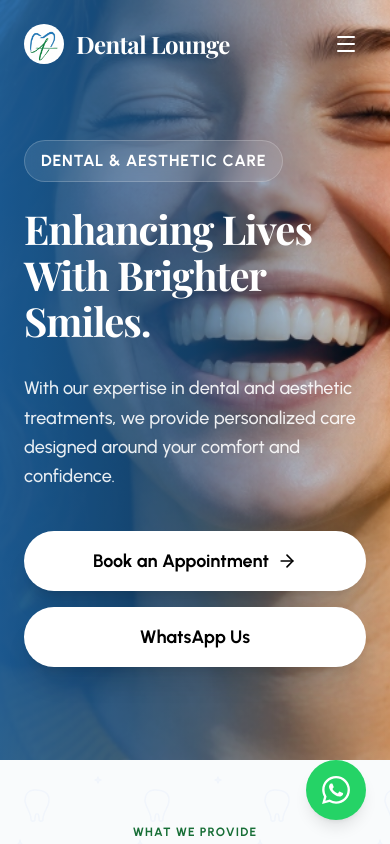
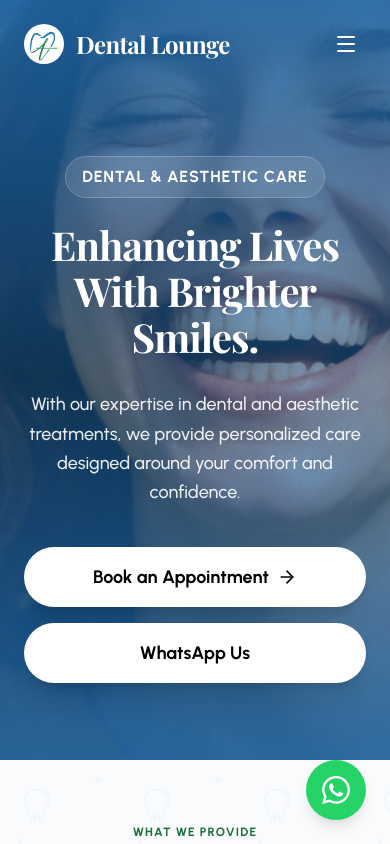
Before and after one commit to Anurag-lakra610/Dental---Lounge, a React (Vite) app: page / in a window 390 px wide. Shown: the top 844 px of the page. Built offline with nearby package versions, Linux system fonts and the light colour scheme; a web font is replaced by a local one.

Commit message:
Update Hero section gradient and alignment specifically for mobile and tablet

```diff
--- a/src/components/Hero.tsx
+++ b/src/components/Hero.tsx
@@ -12,14 +12,14 @@ export const Hero = () => {
           alt="Premium Dental Care Background"
           className="w-full h-full object-cover object-center"
         />
-        <div className="absolute inset-0 bg-gradient-to-r from-[var(--color-primary)]/85 via-[var(--color-primary)]/60 to-transparent"></div>
+        <div className="absolute inset-0 bg-gradient-to-b from-[var(--color-primary)]/90 via-[var(--color-primary)]/50 to-[var(--color-primary)]/90 lg:bg-gradient-to-r lg:from-[var(--color-primary)]/85 lg:via-[var(--color-primary)]/60 lg:to-transparent"></div>
         {/* Additional subtle dark overlay for text readability on mobile */}
         <div className="absolute inset-0 bg-black/10 md:hidden"></div>
       </div>
 
       <div className="relative z-10 max-w-7xl mx-auto w-full grid grid-cols-1 lg:grid-cols-2 gap-12 items-center">
         {/* Left Side Content */}
-        <div className="flex flex-col items-start text-white">
+        <div className="flex flex-col items-center lg:items-start text-center lg:text-left text-white mt-8 lg:mt-0">
           <div className="inline-flex items-center space-x-2 bg-white/10 px-4 py-2 rounded-full text-[16px] font-bold uppercase tracking-wider mb-6 backdrop-blur-md border border-white/20">
             <span>Dental & Aesthetic Care</span>
           </div>
@@ -33,7 +33,7 @@ export const Hero = () => {
             With our expertise in dental and aesthetic treatments, we provide personalized care designed around your comfort and confidence.
           </p>
 
-          <div className="flex flex-col sm:flex-row items-center gap-4 w-full sm:w-auto">
+          <div className="flex flex-col sm:flex-row items-center justify-center lg:justify-start gap-4 w-full sm:w-auto">
             <a href="#appointment" className="w-full sm:w-auto bg-white text-black px-8 py-4 rounded-full font-bold text-lg hover:bg-[var(--color-secondary)] hover:text-white hover:-translate-y-1 transition-all shadow-xl flex items-center justify-center gap-2 group">
               Book an Appointment
               <ArrowRight size={20} />
```
